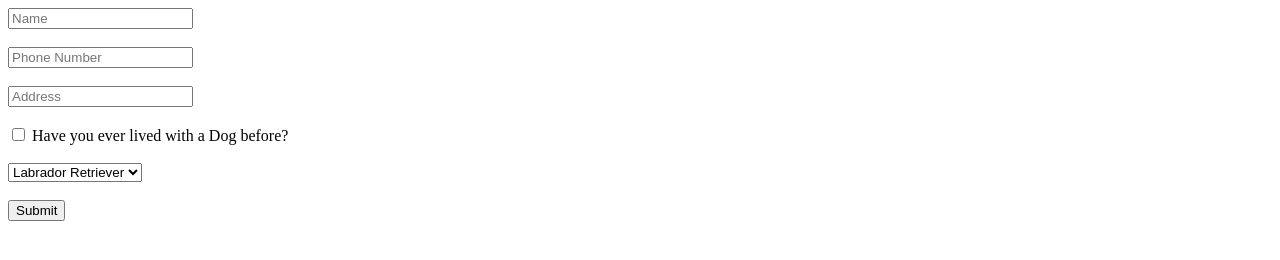
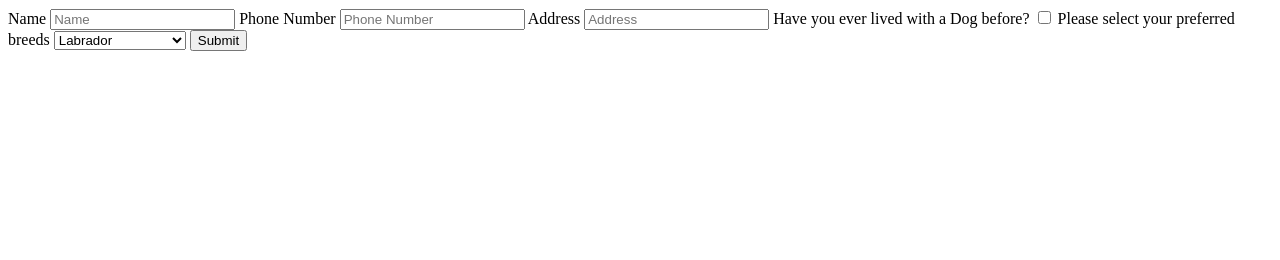
Before and after one commit to acciojob/dog-adoption-application-Harshadsonar, a website: page main.html in a window 1280 px wide. Drawn offline with Linux system fonts and the light colour scheme.

Commit message:
created a submission

```diff
--- a/main.html
+++ b/main.html
@@ -8,23 +8,28 @@
 
 <body>
 	<!-- the entire body must be written by student -->
-	  <form>
-        <input id="name" type="Text" placeholder="Name"><br><br>
-        <input id="phone" type="Text" placeholder="Phone Number"><br><br>
-        <input id="address" type="Text" placeholder="Address"><br><br>
-        </form>
-        <input id="checkbox" type="checkbox" value="Have you ever lived with a Dog before?">
-        <label for="checkbox">Have you ever lived with a Dog before?</label><br><br>
-        <select id="multiSelect">
-            <option>Labrador Retriever</option>
-            <option>German shepherd</option>
-            <option>Alaskan Malamute</option>
-        </select><br><br>
-        <input id="submit" type="submit" value="Submit">
-
-    </form>
     <script type="text/javascript" src="./script.js">
 </script>
+	<form>
+		<label for="name">Name</label>
+		<input type="text" name="name" id="name" placeholder="Name">
+		<label for="phone">Phone Number</label>
+		<input type="text" name="phone" id="phone" placeholder="Phone Number">
+		<label for="address">Address</label>
+		<input type="text" name="address" id="address" placeholder="Address">
+		<label for="checkbox">Have you ever lived with a Dog before?</label>
+  <input type="checkbox" id="checkbox" name="checkbox" value="Have you ever lived with a Dog before?">
+		<label for="multiSelect">Please select your preferred breeds</label>
+		<select id="multiSelect">
+			 <option value="Labrador">Labrador</option>
+             <option value="Poodle">Poodle</option>
+             <option value="Bulldog">Bulldog</option>
+             <option value="Golden Retriever">Golden Retriever</option>
+             <option value="German Shepherd">German Shepherd</option>
+		</select>
+
+		 <input type="submit" id="submit" name="submit" value="Submit">
+	</form>
 
 </body>
 
```
